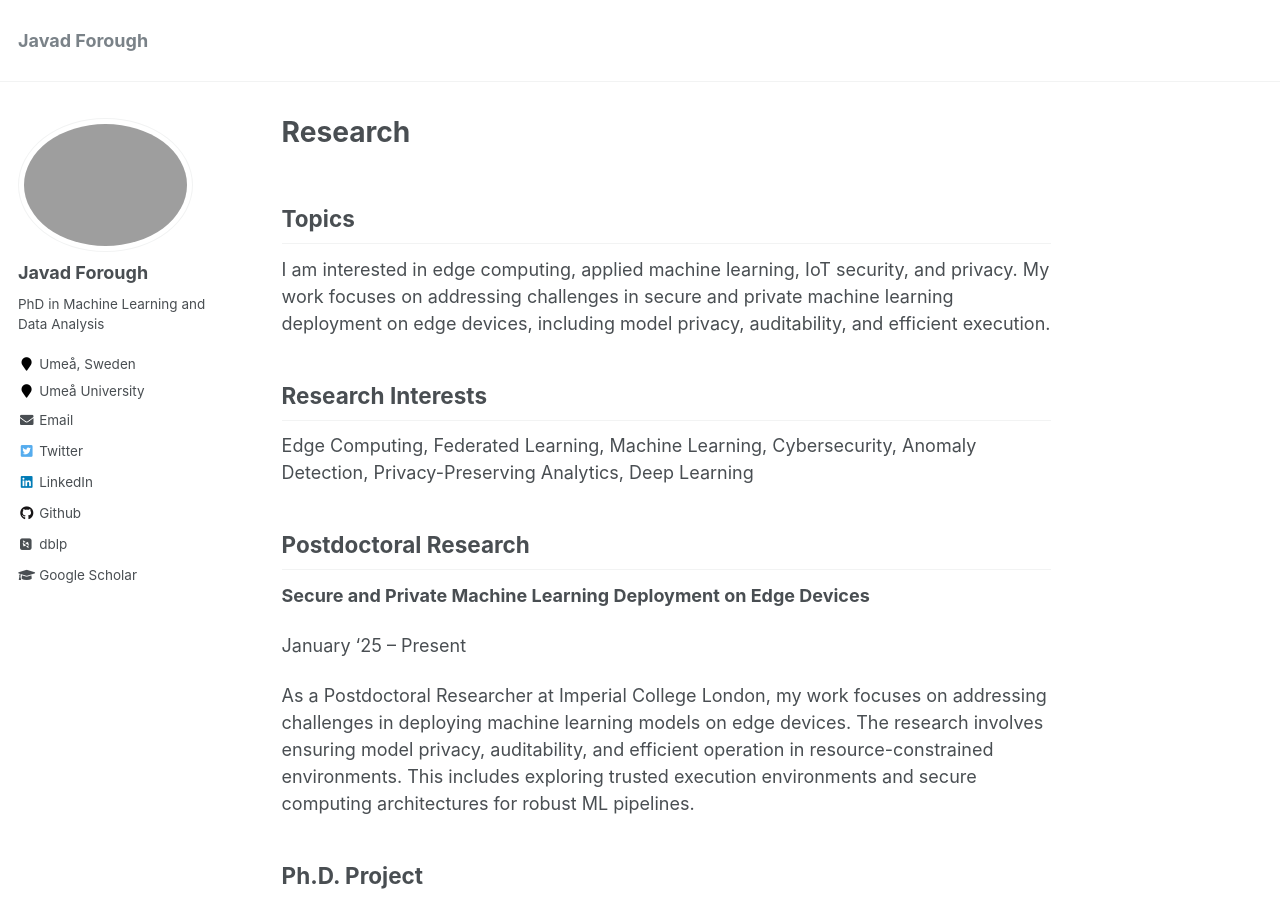
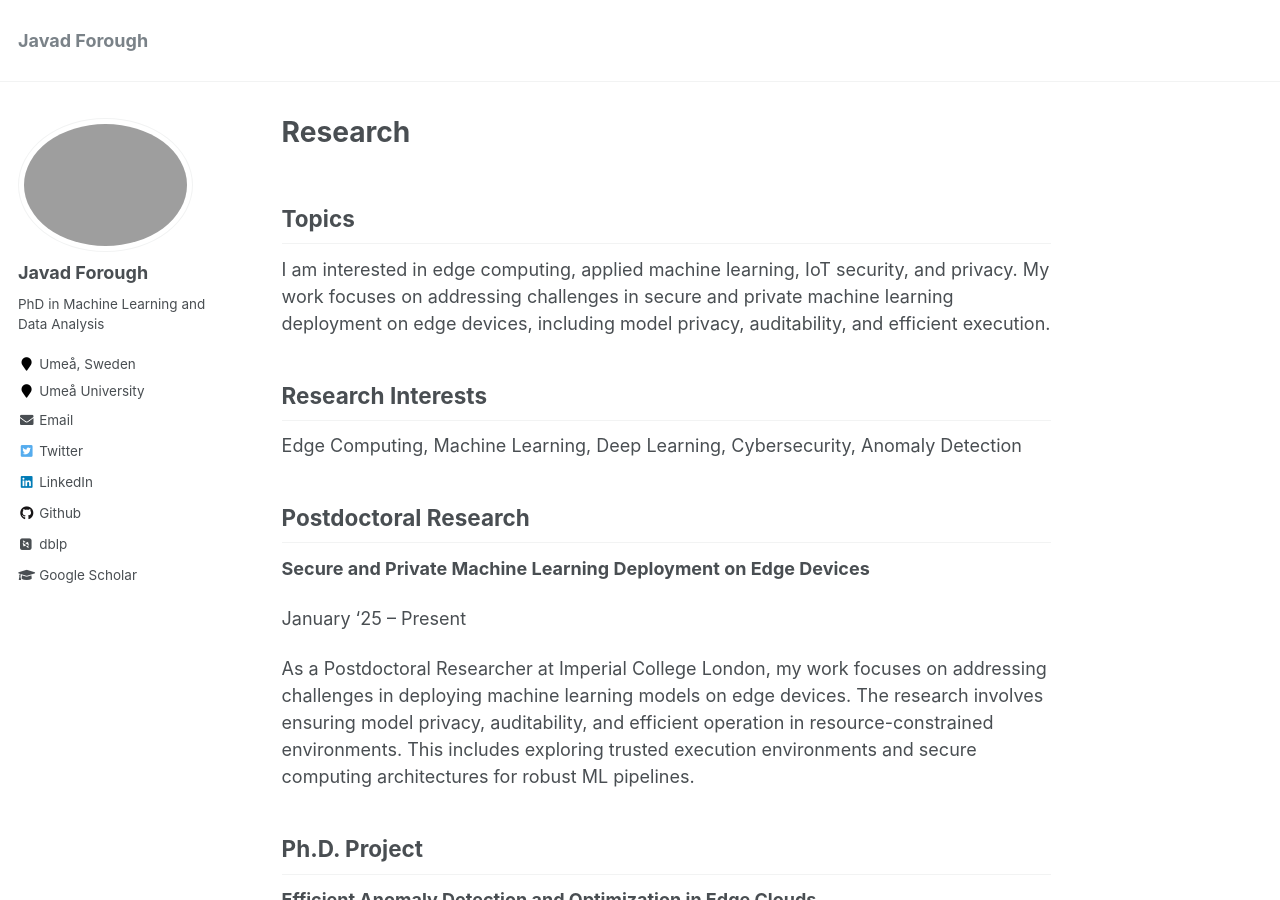
Before and after one commit to Javad-Forough/Javad-Forough.github.io, a Jekyll site: the page built from _pages/research.md, in a window 1280 px wide and 900 px high. Built offline with Jekyll 4.4.1, drawn with Linux system fonts in a browser that asks for light colours; some web fonts are replaced.

Commit message:
Update research.md

```diff
--- a/_pages/research.md
+++ b/_pages/research.md
@@ -11,7 +11,7 @@ I am interested in edge computing, applied machine learning, IoT security, and p
 
 ## Research Interests
 
-Edge Computing, Federated Learning, Machine Learning, Cybersecurity, Anomaly Detection, Privacy-Preserving Analytics, Deep Learning
+Edge Computing, Machine Learning, Deep Learning, Cybersecurity, Anomaly Detection
 
 ## Postdoctoral Research
 
```
